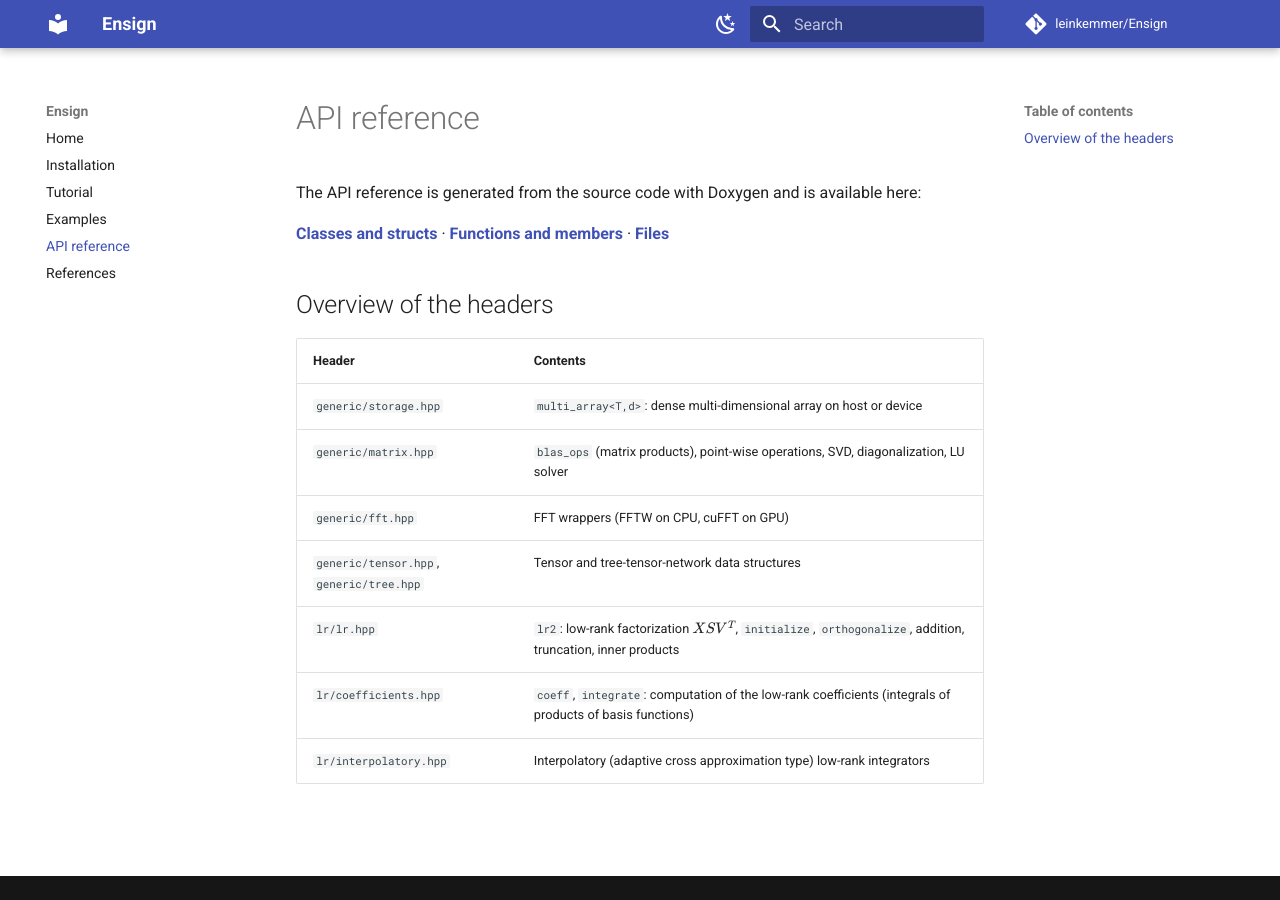
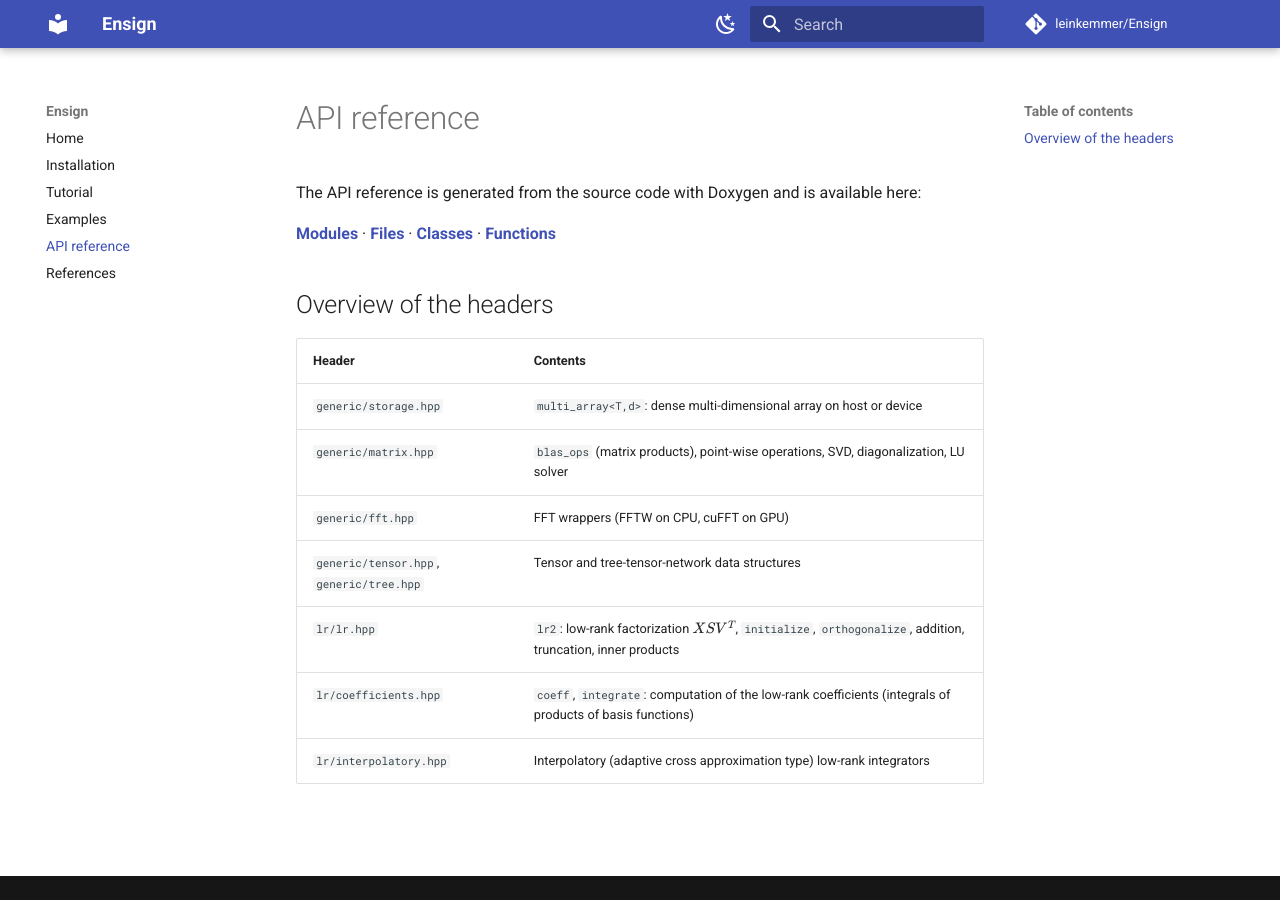
Before and after one commit to leinkemmer/Ensign, an MkDocs documentation site: the page built from docs/api.md, in a window 1280 px wide. Built offline with MkDocs 1.6.1 and Material for MkDocs 9.7.7, drawn with Linux system fonts in a browser that asks for light colours; comment, search, counter and statistics services are not loaded.

```diff
--- a/docs/api.md
+++ b/docs/api.md
@@ -2,7 +2,7 @@
 
 The API reference is generated from the source code with Doxygen and is available here:
 
-**[Classes and structs](doxygen/annotated.html)** · **[Functions and members](doxygen/functions.html)** · **[Files](doxygen/files.html)**
+**[Modules](doxygen/modules.html)** · **[Files](doxygen/files.html)** · **[Classes](doxygen/annotated.html)** · **[Functions](doxygen/functions.html)**
 
 ## Overview of the headers
 
```
Also changed, not shown: 7 other files.
